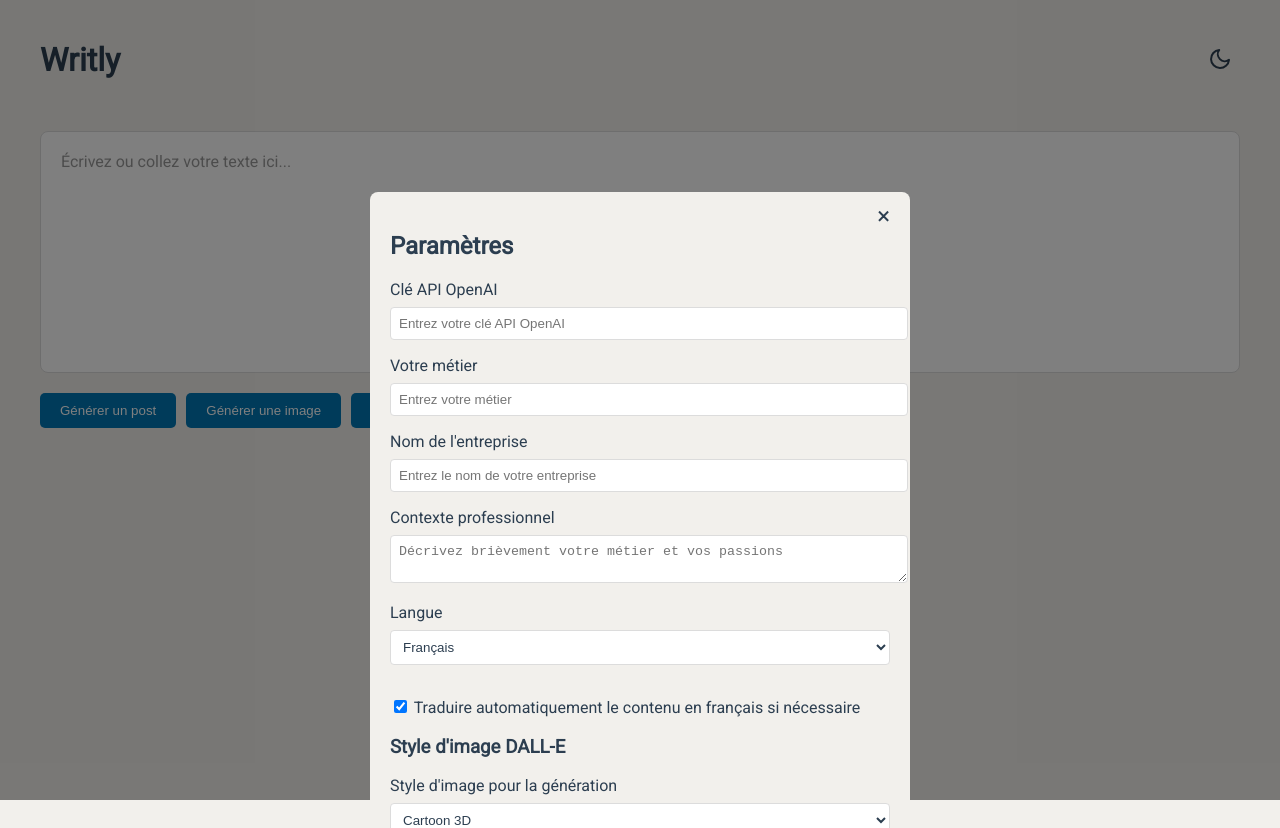
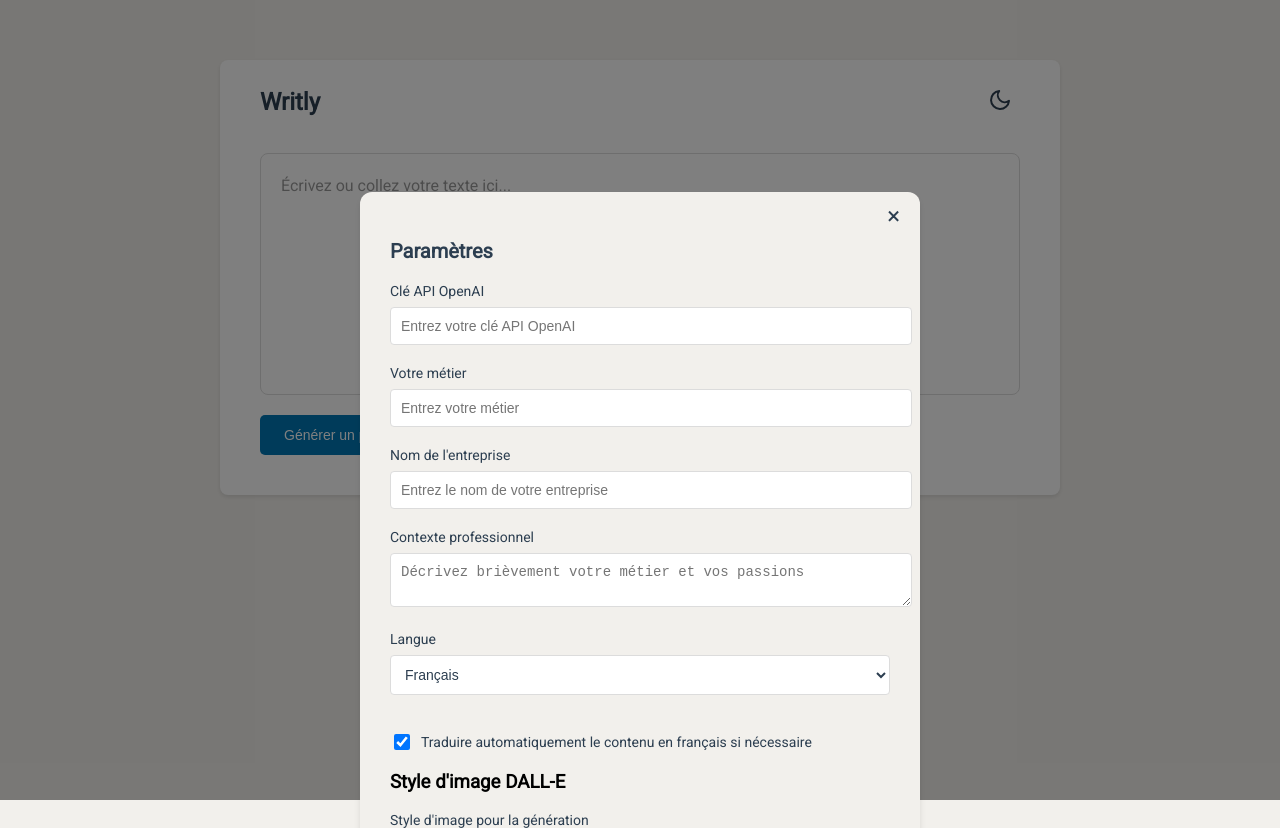
Before and after one commit to pulssart/writly-web, a plain HTML site: page index.html in a window 1280 px wide. Both pictures are taken after a click on the button "Paramètres". Before the commit the page ends 800 px from the top, so only its background shows below. Drawn offline with Linux system fonts and the light colour scheme.

Commit message:
Mise à jour du design pour correspondre exactement à la version Electron

```diff
--- a/css/styles.css
+++ b/css/styles.css
@@ -1,3 +1,21 @@
+body, html {
+    height: 100%;
+    margin: 0;
+    padding: 0;
+    overflow: hidden;
+    background-color: var(--background-color);
+    font-family: 'Roboto', sans-serif;
+}
+
+body {
+    display: flex;
+    justify-content: center;
+    align-items: flex-start;
+    min-height: 100vh;
+    padding-top: 28px;
+    overflow: hidden;
+}
+
 :root {
     --primary-color: #0077B5;
     --text-color: #2c3e50;
@@ -15,20 +33,33 @@ body.dark-mode {
     --border-color: #444;
 }
 
-body, html {
-    height: 100%;
-    margin: 0;
-    padding: 0;
-    background-color: var(--background-color);
-    color: var(--text-color);
-    font-family: 'Roboto', sans-serif;
-    transition: background-color 0.3s, color 0.3s;
+.main-container {
+    width: 100%;
+    height: 100vh;
+    background-color: transparent;
+    overflow: auto;
+}
+
+.linkedin-layout {
+    display: flex;
+    justify-content: center;
+    max-width: 1128px;
+    margin: 0 auto;
+    padding: 54px 0;
+    padding-top: 32px;
+    height: auto;
+    overflow-y: hidden;
+    max-height: none;
 }
 
 .container {
-    max-width: 1200px;
+    max-width: 800px;
+    width: 100%;
     margin: 0 auto;
     padding: 20px;
+    background-color: var(--input-background);
+    border-radius: 8px;
+    box-shadow: 0 2px 4px rgba(0, 0, 0, 0.1);
 }
 
 .header {
@@ -36,6 +67,13 @@ body, html {
     justify-content: space-between;
     align-items: center;
     margin-bottom: 30px;
+    padding: 0 20px;
+}
+
+.header h1 {
+    font-size: 24px;
+    color: var(--text-color);
+    margin: 0;
 }
 
 .theme-button {
@@ -52,9 +90,7 @@ body, html {
 }
 
 .main-content {
-    display: flex;
-    flex-direction: column;
-    gap: 20px;
+    padding: 0 20px;
 }
 
 .text-container {
@@ -62,6 +98,7 @@ body, html {
     border: 1px solid var(--border-color);
     border-radius: 8px;
     padding: 20px;
+    margin-bottom: 20px;
     min-height: 200px;
 }
 
@@ -69,6 +106,8 @@ body, html {
     outline: none;
     min-height: 150px;
     color: var(--text-color);
+    font-size: 16px;
+    line-height: 1.5;
 }
 
 .editable[placeholder]:empty:before {
@@ -79,31 +118,38 @@ body, html {
 .button-container {
     display: flex;
     gap: 10px;
+    margin-bottom: 20px;
     flex-wrap: wrap;
 }
 
 .style-button {
-    padding: 10px 20px;
+    padding: 12px 24px;
     border: none;
     border-radius: 5px;
     background-color: var(--primary-color);
     color: white;
     cursor: pointer;
-    transition: background-color 0.3s;
+    transition: all 0.3s;
+    font-size: 14px;
+    font-weight: 500;
 }
 
 .style-button:hover {
     background-color: var(--button-hover-color);
+    transform: translateY(-1px);
 }
 
 .style-button:disabled {
     background-color: #cccccc;
     cursor: not-allowed;
+    transform: none;
 }
 
 .image-preview-container {
     position: relative;
     margin-top: 20px;
+    border-radius: 8px;
+    overflow: hidden;
 }
 
 .preview-image {
@@ -126,11 +172,13 @@ body, html {
     align-items: center;
     justify-content: center;
     transition: all 0.2s;
+    box-shadow: 0 2px 4px rgba(0, 0, 0, 0.1);
 }
 
 .regenerate-button:hover {
     background-color: var(--primary-color);
     color: white;
+    transform: rotate(180deg);
 }
 
 .settings-modal {
@@ -148,10 +196,11 @@ body, html {
     position: relative;
     background-color: var(--background-color);
     margin: 15% auto;
-    padding: 20px;
-    border-radius: 8px;
+    padding: 30px;
+    border-radius: 12px;
     max-width: 500px;
     width: 90%;
+    box-shadow: 0 4px 6px rgba(0, 0, 0, 0.1);
 }
 
 .close-button {
@@ -161,27 +210,101 @@ body, html {
     font-size: 24px;
     cursor: pointer;
     color: var(--text-color);
+    transition: color 0.3s;
+}
+
+.close-button:hover {
+    color: var(--primary-color);
+}
+
+.settings-content h2 {
+    color: var(--text-color);
+    margin-bottom: 20px;
+    font-size: 20px;
+}
+
+.settings-content label {
+    display: block;
+    margin-bottom: 8px;
+    color: var(--text-color);
+    font-size: 14px;
 }
 
 .settings-content input[type="text"],
 .settings-content textarea,
 .settings-content select {
     width: 100%;
-    padding: 8px;
-    margin: 8px 0 16px;
+    padding: 10px;
+    margin-bottom: 20px;
     border: 1px solid var(--border-color);
     border-radius: 4px;
     background-color: var(--input-background);
     color: var(--text-color);
+    font-size: 14px;
 }
 
 .option-setting {
     margin: 16px 0;
 }
 
+.option-setting label {
+    display: flex;
+    align-items: center;
+    gap: 8px;
+    cursor: pointer;
+}
+
+.option-setting input[type="checkbox"] {
+    width: 16px;
+    height: 16px;
+}
+
+/* Scrollbar styles */
+::-webkit-scrollbar {
+    width: 10px;
+}
+
+::-webkit-scrollbar-track {
+    background: var(--background-color);
+}
+
+::-webkit-scrollbar-thumb {
+    background: var(--border-color);
+    border-radius: 5px;
+}
+
+::-webkit-scrollbar-thumb:hover {
+    background: var(--primary-color);
+}
+
+/* Dark mode scrollbar */
+body.dark-mode::-webkit-scrollbar-track {
+    background: #1a1a1a;
+}
+
+body.dark-mode::-webkit-scrollbar-thumb {
+    background: #444;
+}
+
+body.dark-mode::-webkit-scrollbar-thumb:hover {
+    background: #666;
+}
+
 @media (max-width: 768px) {
+    body {
+        padding-top: 0;
+    }
+
     .container {
         padding: 10px;
+    }
+
+    .header {
+        padding: 0 10px;
+    }
+
+    .main-content {
+        padding: 0 10px;
     }
 
     .button-container {
@@ -189,7 +312,8 @@ body, html {
     }
 
     .settings-content {
-        margin: 10% auto;
+        margin: 5% auto;
+        padding: 20px;
         width: 95%;
     }
 }
--- a/index.html
+++ b/index.html
@@ -3,13 +3,14 @@
 <head>
     <meta charset="UTF-8">
     <meta name="viewport" content="width=device-width, initial-scale=1.0">
-    <title>Writly - Web Version</title>
+    <title>Writly</title>
     <link href="https://fonts.googleapis.com/css?family=Roboto+Mono:400|Roboto:400" rel="stylesheet">
     <link rel="stylesheet" href="css/styles.css">
 </head>
 <body>
+    <div class="main-container">
+        <div class="linkedin-layout">
             <div class="container">
-        <div class="content">
                 <div class="header">
                     <h1>Writly</h1>
                     <div class="theme-toggle">
@@ -44,6 +45,7 @@
                                 <path d="M21.5 2v6h-6M2.5 22v-6h6M2 11.5a10 10 0 0 1 18.8-4.3M22 12.5a10 10 0 0 1-18.8 4.3"/>
                             </svg>
                         </button>
+                    </div>
                 </div>
             </div>
         </div>
```
Lines whose indentation alone changed are shown as unchanged.
